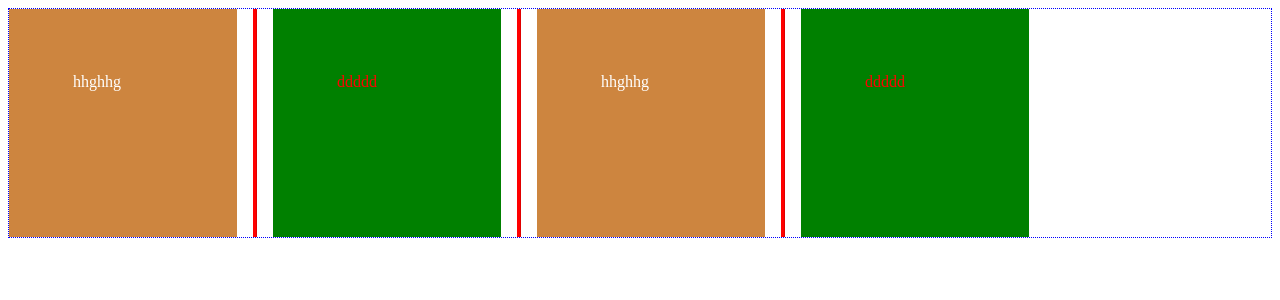
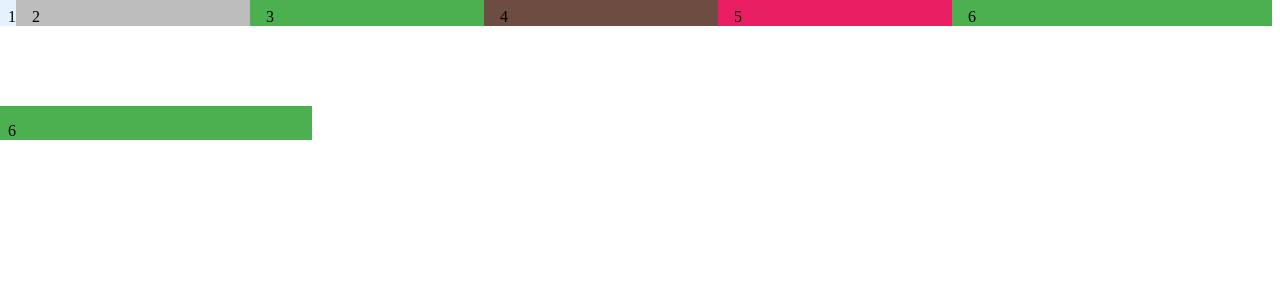
Before and after one commit to Arman-Abbasian/material_ui, a React (Create React App) app: page / in a window 1280 px wide. Shown: the top 300 px of the page. Built offline with nearby package versions, Linux system fonts and the light colour scheme; the HTML template or start-up script is replaced by a standard one.

Commit message:
make Gridd component

```diff
--- a/src/App.js
+++ b/src/App.js
@@ -3,6 +3,7 @@ import AutoCompletee from './components/AutoCompletee';
 import Boxx from './components/Boxx';
 import Butonn from './components/Buttonn';
 import CheckBoxx from './components/CheckBoxx';
+import Gridd from './components/Gridd';
 import RadioButtonn from './components/RadioButton';
 import Ratingg from './components/Ratingg';
 import Selectt from './components/Selectt';
@@ -13,7 +14,7 @@ import Typographyy from './components/Typographyy';
 function App() {
   return (
     <div className="App">
-        <Boxx />
+        <Gridd />
     </div>
   );
 }
--- /dev/null
+++ b/src/components/Gridd.jsx
@@ -0,0 +1,22 @@
+import { Grid, Stack } from "@mui/material";
+import { blue, brown, green, grey, pink } from "@mui/material/colors";
+
+const Gridd = () => {
+    return (
+        <Stack>
+        <Grid container spacing={2}>
+            <Grid item xs='auto' bgcolor="#e3f2fd">1</Grid>
+            <Grid item xs bgcolor='#bdbdbd'>2</Grid>
+            <Grid item xs bgcolor='#4caf50'>3</Grid>
+            <Grid item xs bgcolor='#6d4c41'>4</Grid>
+            <Grid item xs bgcolor='#e91e63'>5</Grid>
+            <Grid item xs={12} sm={9} md={6} lg={3} bgcolor='#4caf50'>6</Grid>
+        </Grid>
+        <Grid container spacing={2} my={10}>
+        <Grid item xs={12} sm={9} md={6} lg={3} bgcolor='#4caf50'>6</Grid>
+        </Grid>
+        </Stack>
+     );
+}
+
+export default Gridd;
```
